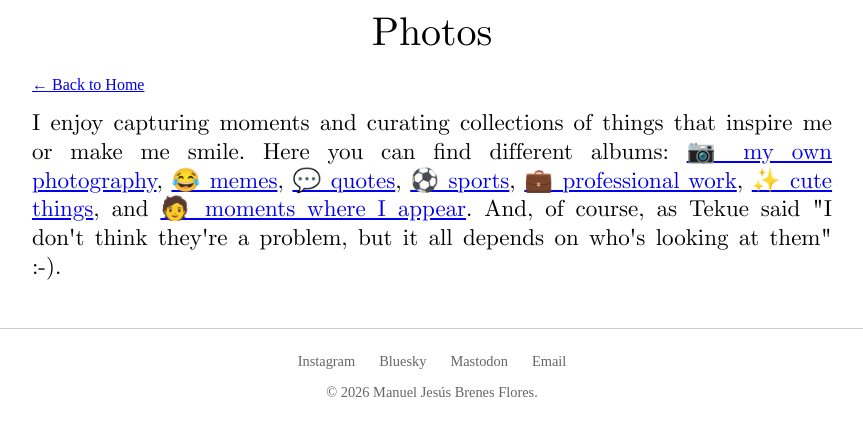
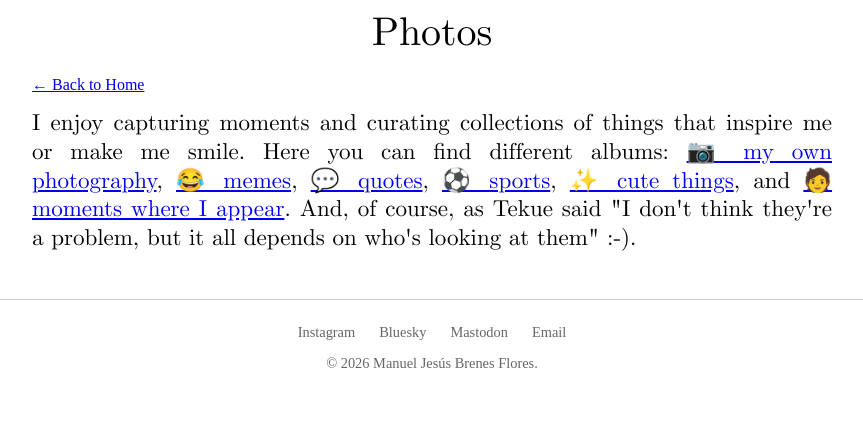
Before and after one commit to manueljbren/mjbf-eu, a Jekyll site: the page photos/index.html, which Jekyll copies as it is, in a window 1280 px wide. Shown: the top 436 px of the page, without its empty margins (208-1071 px from the left). Built offline with Jekyll 4.4.1, drawn with Linux system fonts in a browser that asks for light colours; nearby versions of some CDN libraries.

```diff
--- a/photos/index.html
+++ b/photos/index.html
@@ -22,12 +22,11 @@
       <p class="BodyText">
 I enjoy capturing moments and curating collections of things that inspire me or make me smile. Here you can find different albums:
 <a href="https://www.icloud.com/sharedalbum/#B2VG6XBubHhg9Jc" target="_blank" rel="noopener noreferrer">📷 my own photography</a>,
-<a href="[TU_ENLACE_ICLOUD_MEMES]" target="_blank" rel="noopener noreferrer">😂 memes</a>,
-<a href="[TU_ENLACE_ICLOUD_QUOTES]" target="_blank" rel="noopener noreferrer">💬 quotes</a>,
-<a href="[TU_ENLACE_ICLOUD_SPORTS]" target="_blank" rel="noopener noreferrer">⚽ sports</a>,
-<a href="[TU_ENLACE_ICLOUD_WORK]" target="_blank" rel="noopener noreferrer">💼 professional work</a>,
-<a href="[TU_ENLACE_ICLOUD_CUTE]" target="_blank" rel="noopener noreferrer">✨ cute things</a>, and
-<a href="[TU_ENLACE_ICLOUD_ME]" target="_blank" rel="noopener noreferrer">🧑 moments where I appear</a>. And, of course, as Tekue said "I don't think they're a problem, but it all depends on who's looking at them" :-).
+<a href="https://www.icloud.com/sharedalbum/#B2VGrq0zw8wqRMb" target="_blank" rel="noopener noreferrer">😂 memes</a>,
+<a href="https://www.icloud.com/sharedalbum/#B2V5n8hH4Io5EJN" target="_blank" rel="noopener noreferrer">💬 quotes</a>,
+<a href="https://www.icloud.com/sharedalbum/#B2VGI9HKK8BMioH" target="_blank" rel="noopener noreferrer">⚽ sports</a>,
+<a href="https://www.icloud.com/sharedalbum/#B2V5Uzl7VItSN7P" target="_blank" rel="noopener noreferrer">✨ cute things</a>, and
+<a href="https://www.icloud.com/sharedalbum/#B2VG4Tcsm8WoHNu" target="_blank" rel="noopener noreferrer">🧑 moments where I appear</a>. And, of course, as Tekue said "I don't think they're a problem, but it all depends on who's looking at them" :-).
 </p>
 
     </div>
```
